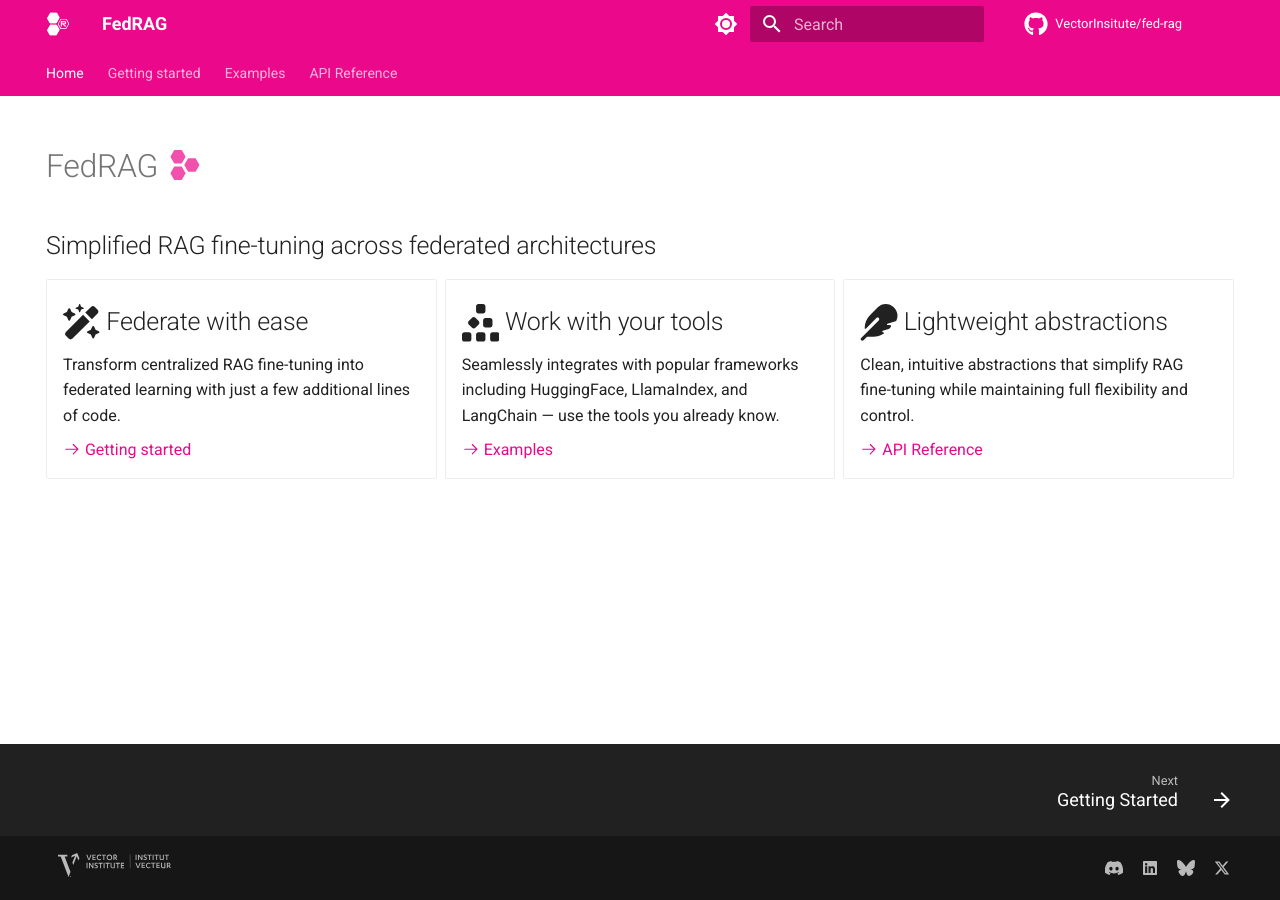
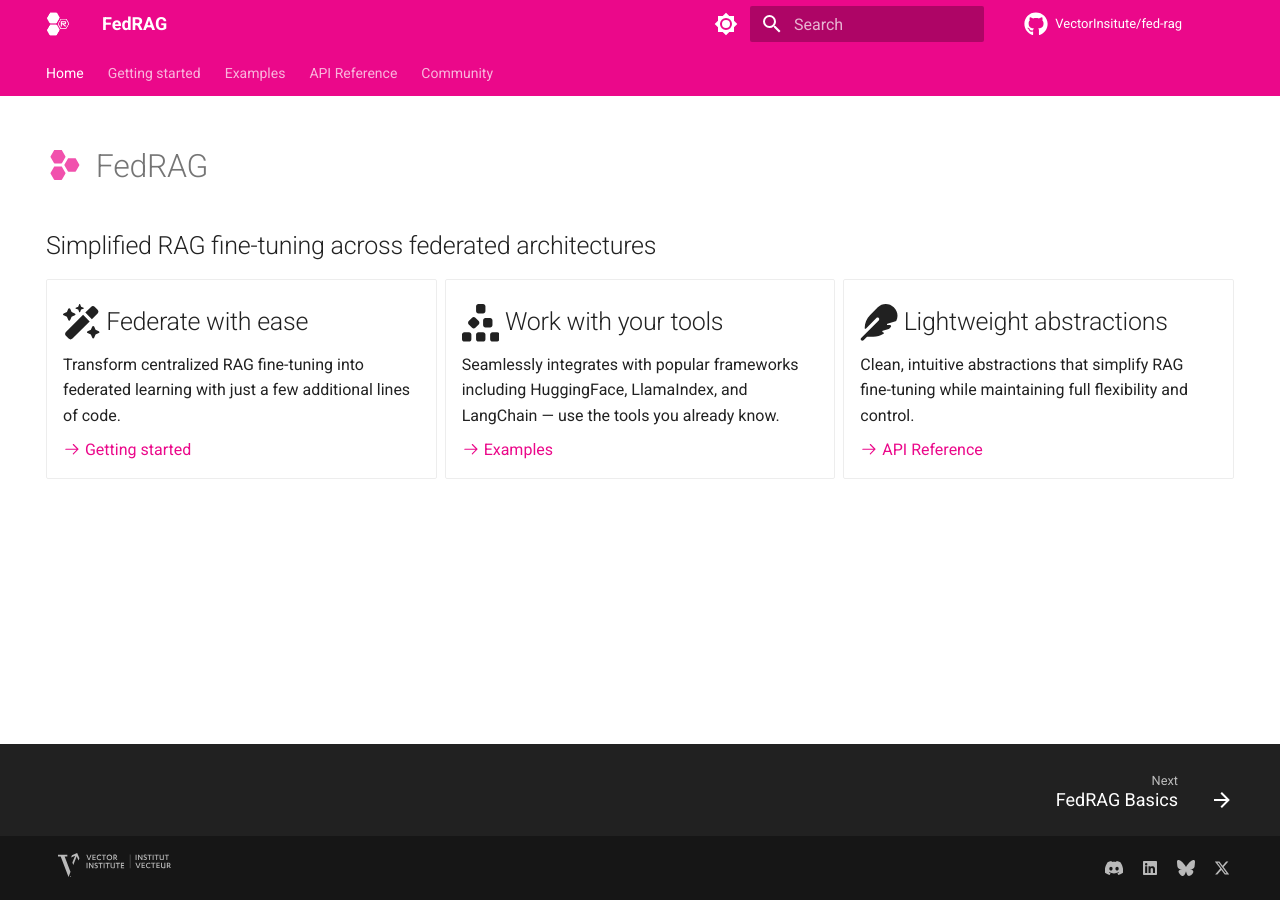
Before and after one commit to VectorInstitute/fed-rag, an MkDocs documentation site: the page built from docs/index.md, in a window 1280 px wide. Built offline with MkDocs 1.6.1 and Material for MkDocs 9.7.7, drawn with Linux system fonts in a browser that asks for light colours; comment, search, counter and statistics services are not loaded; some of the changed lines change nothing that is shown.

Commit message:
[docs] Remaining scaffolding (#121)
* reorder icon and FedRAG title heading for consistency

* css for margin

* community section

* scaffolding

```diff
--- a/docs/index.md
+++ b/docs/index.md
@@ -7,7 +7,7 @@ hide:
 <!-- markdownlint-disable-file MD041 MD033 MD042 -->
 
 <h1 markdown>
-FedRAG :material-hexagon-multiple:{ .vector-icon }
+:material-hexagon-multiple:{ .vector-icon } FedRAG
 </h1>
 
 ## Simplified RAG fine-tuning across federated architectures
--- a/docs/stylesheets/extra.css
+++ b/docs/stylesheets/extra.css
@@ -98,4 +98,5 @@
 .vector-icon {
   color: #eb088a;
   opacity: 0.7;
+  margin-right: 0.2em;
 }
--- a/mkdocs.yml
+++ b/mkdocs.yml
@@ -25,11 +25,16 @@ markdown_extensions:
 nav:
   - Home: index.md
   - Getting started:
-    - getting_started/index.md
+    - FedRAG Basics: getting_started/basics.md
+    - Quick Start: getting_started/quickstart.md
     - Installation: getting_started/installation.md
-    - Quickstart: getting_started/quickstart.md
+    - Standard Usage: getting_started/standard_usage.md
+    - Advanced Usage: getting_started/advanced_usage.md
+    - Concepts: getting_started/concepts.md
+    - Integrations: getting_started/integrations.md
   - Examples:
     - examples/index.md
+    - RA-DIT: examples/ra_dit.md
   - API Reference:
     - api_reference/index.md
     - Decorators:
@@ -62,6 +67,17 @@ nav:
     - Tokenizers:
       - api_reference/tokenizers/index.md
       - api_reference/tokenizers/huggingface.md
+  - Community:
+    - community/index.md
+    - Contributing:
+      - community/contributing/index.md
+      - Ask a Question: community/contributing/ask_question.md
+      - Submitting an Issue: community/contributing/submit_issue.md
+      - Submitting a Pull Request: community/contributing/submit_pr.md
+    - Changelog: ../CHANGELOG.md
+    - Resources:
+      - community/resources/index.md
+      - AI Pocket References: community/resources/pocket_references.md
 plugins:
   - search
   - mkdocstrings:
```
Also changed, not shown: docs/community/contributing/ask_question.md (added), docs/community/contributing/index.md (added), docs/community/contributing/submit_issue.md (added), docs/community/contributing/submit_pr.md (added), docs/community/index.md (added), docs/community/resources/index.md (added), docs/community/resources/pocket_references.md (added), docs/examples/ra_dit.md (added), docs/getting_started/advanced_usage.md (added), docs/getting_started/basics.md (added), docs/getting_started/concepts.md (added), docs/getting_started/integrations.md (added), docs/getting_started/standard_usage.md (added).
